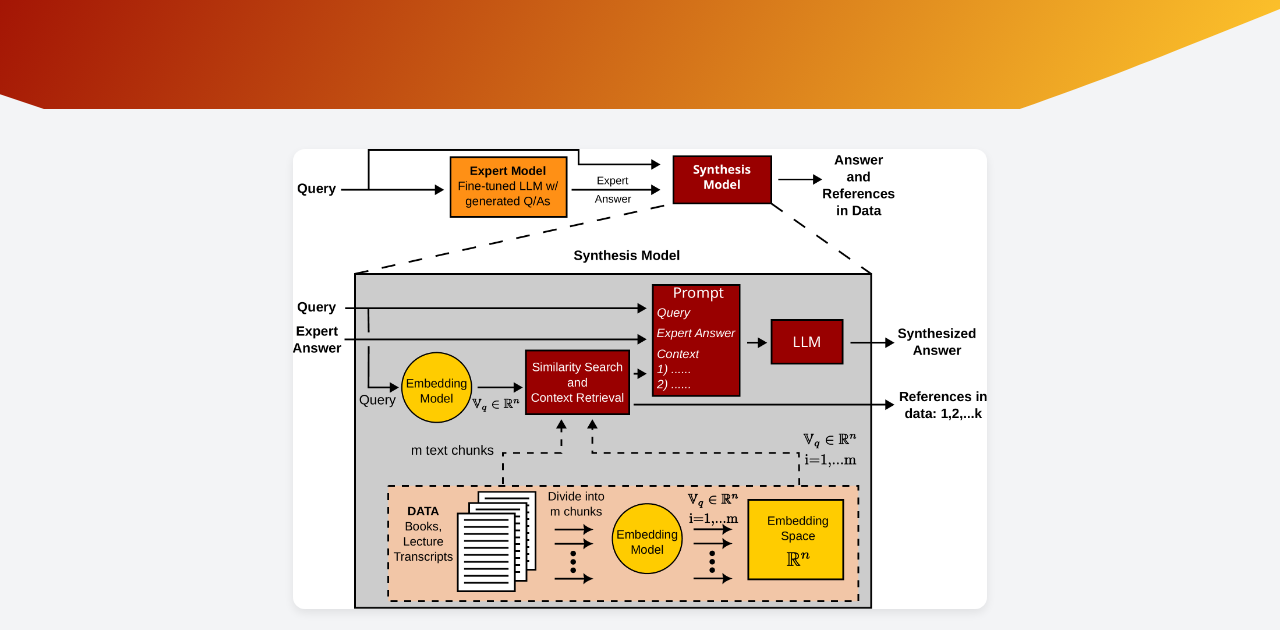
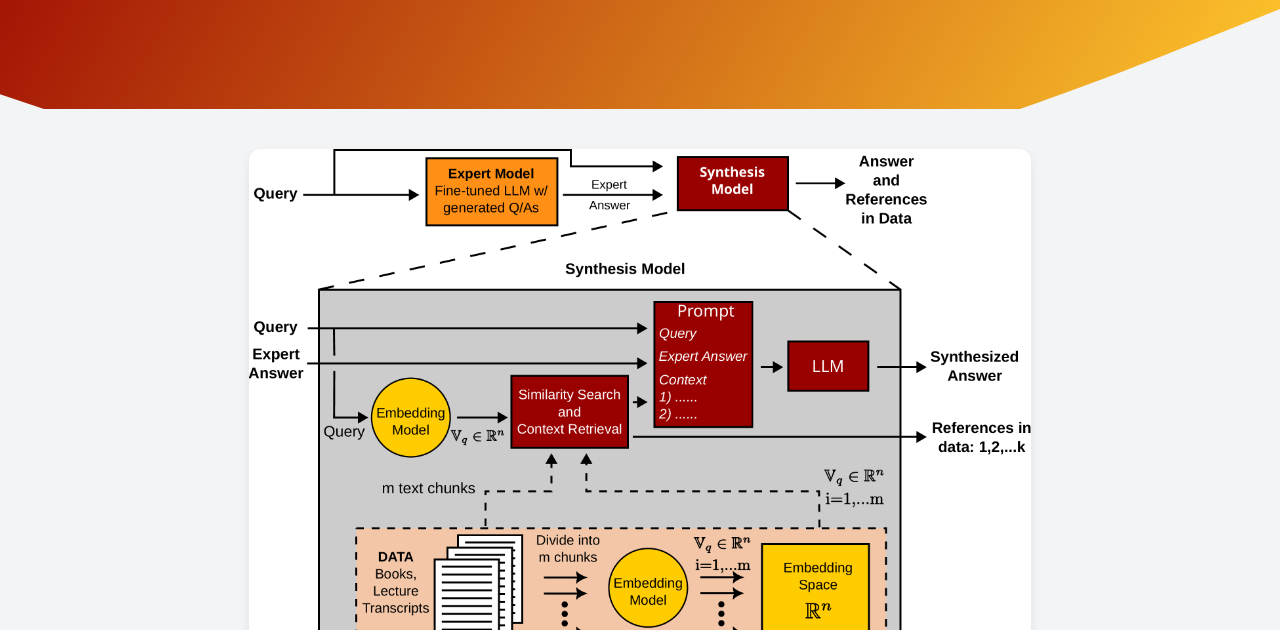
Before and after one commit to my-ai-university/my-ai-university.github.io, a plain HTML site: page index.html in a window 1280 px wide. Shown: the part 275-905 px from the top of the page. Drawn offline with Linux system fonts and the light colour scheme.

Commit message:
resized figure

```diff
--- a/index.html
+++ b/index.html
@@ -246,7 +246,7 @@
   <main>
     <!-- HUGGINGFACE SECTION -->
     <section class="hf-banner">
-      <img src="assets/images/ai-u.png" alt="AI-U screenshot" width="80%" height="auto"/>
+      <img src="assets/images/ai-u.png" alt="AI-U screenshot" width="90%" height="auto"/>
       <a
         class="btn"
         href="https://huggingface.co/spaces/my-ai-university/finite-element-method"
```
